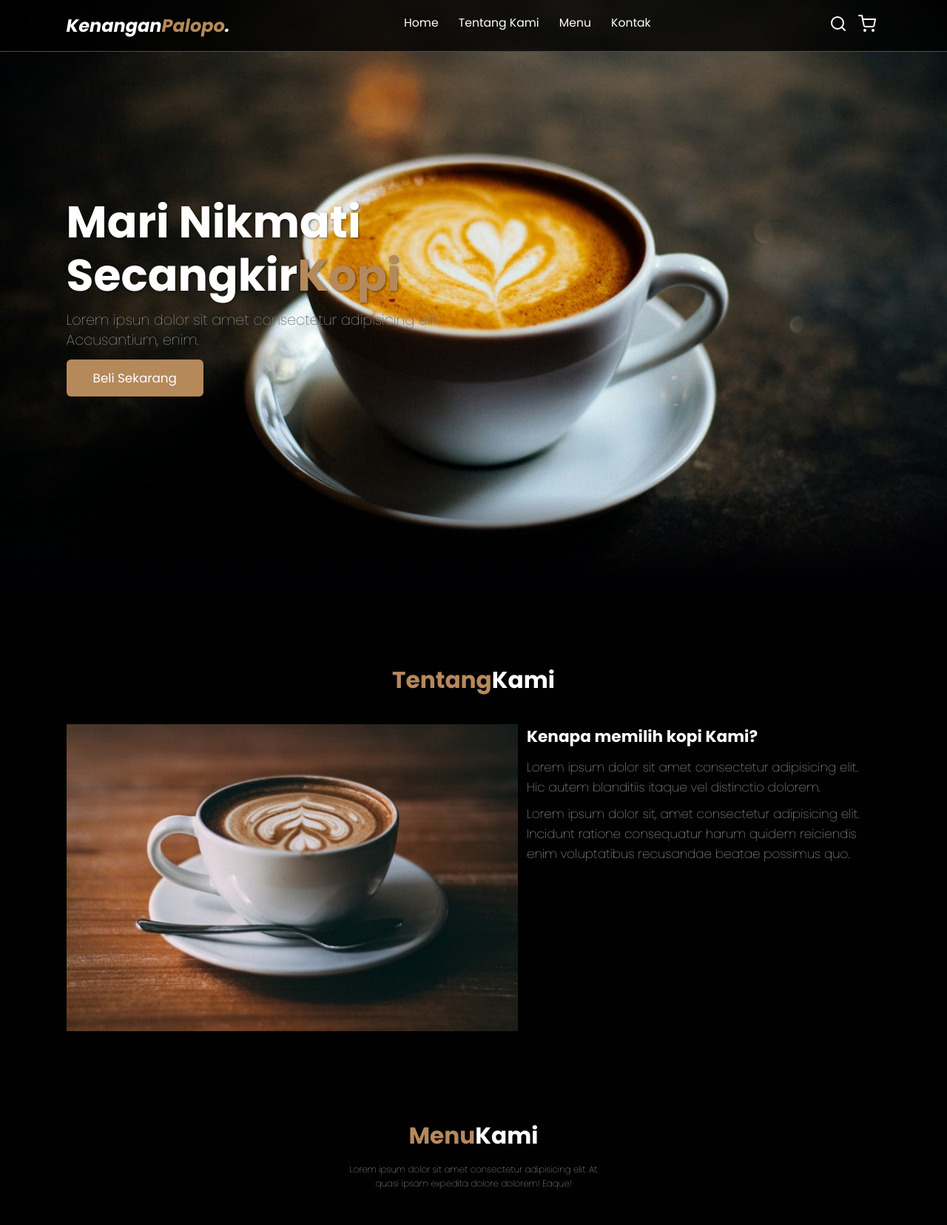
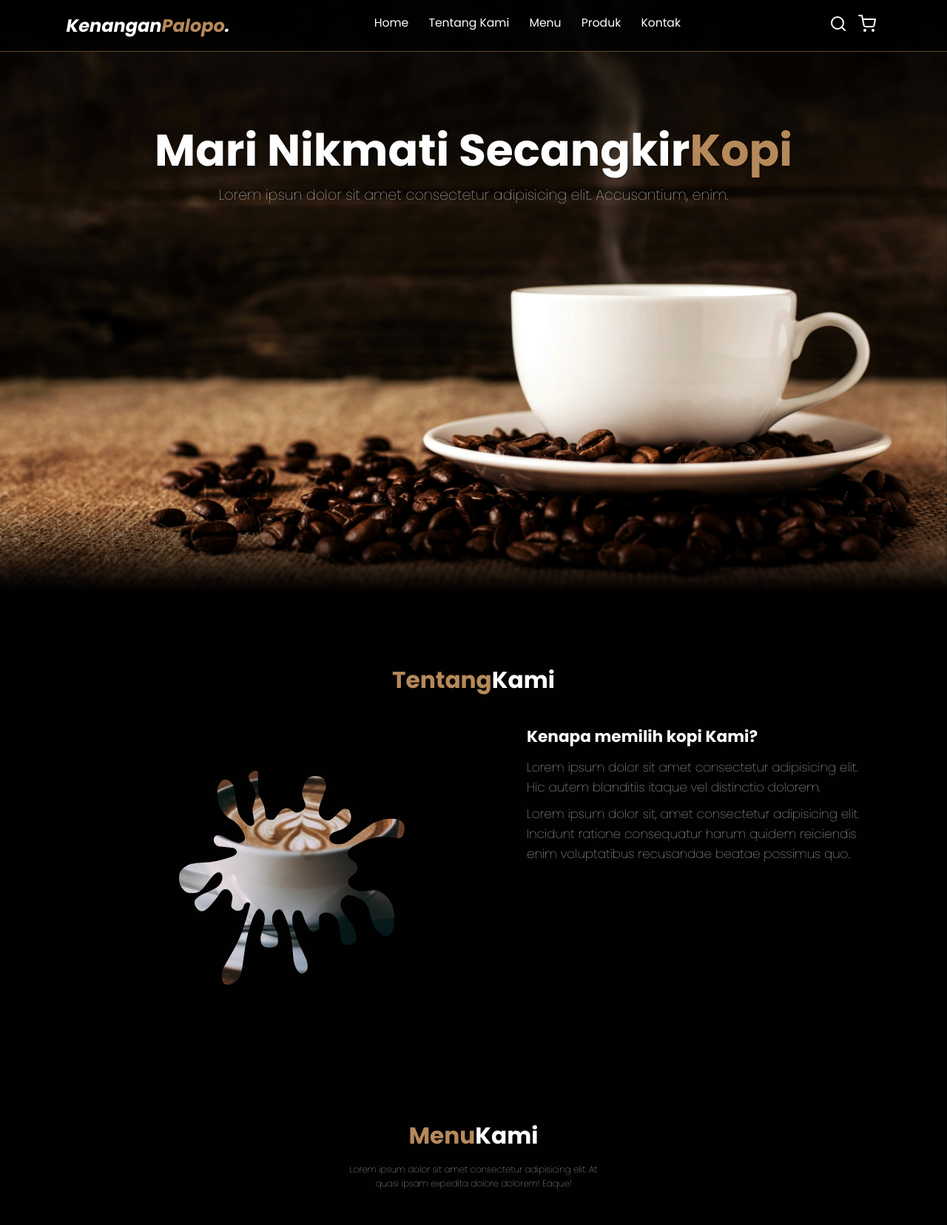
Before and after one commit to respatibuja/Kedai-kopi-kenangan-palopo, a PHP site: page / in a window 1280 px wide. Shown: the top 1656 px of the page at 74% size. Run offline with PHP 8.4, Linux system fonts and the light colour scheme.

Commit message:
menambahkan css masking

```diff
--- a/css/style.css
+++ b/css/style.css
@@ -84,19 +84,105 @@ body {
   display: none;
 }
 
+/* navbar search form */
+.Navbar .search-form {
+  position: absolute;
+  top: 100%;
+  right: 7%;
+  background-color: #fff;
+  width: 50rem;
+  height: 5rem;
+  display: flex;
+  align-items: center;
+  transform: scaleY(0);
+  transform-origin: top;
+  transition: 0.3s;
+}
+
+.Navbar .search-form input {
+  height: 100%;
+  width: 100%;
+  font-size: 1, 6rem;
+  color: var(--bg);
+  padding: 1rem;
+}
+
+.Navbar .search-form label {
+  cursor: pointer;
+  font-size: 2rem;
+  margin-right: 1.5rem;
+  color: var(--bg);
+}
+
+.Navbar .search-form.active {
+  transform: scaleY(1);
+}
+
+/* Shopping Cart */
+.shopping-cart {
+  position: absolute;
+  top: 100%;
+  right: -100%;
+  height: 100vh;
+  width: 35rem;
+  padding: 0 1.5rem;
+  background-color: #fff;
+  color: var(--bg);
+  transition: 0.3s;
+}
+
+.shopping-cart.active {
+  right: 0;
+}
+
+.shopping-cart .cart-item {
+  margin: 2rem 0;
+  display: flex;
+  align-items: center;
+  gap: 1.5rem;
+  padding-bottom: 1rem;
+  border-bottom: 1px dashed #666;
+  position: relative;
+}
+
+.shopping-cart img {
+  height: 6rem;
+  border-radius: 50%;
+}
+
+.shopping-cart h3 {
+  font-size: 1.6rem;
+  padding-bottom: 0.5rem;
+}
+
+.shopping-cart .item-price {
+  font-size: 1.2rem;
+}
+
+.shopping-cart .remove-item {
+  position: absolute;
+  right: 1rem;
+  cursor: pointer;
+}
+
+.shopping-cart .remove-item:hover {
+  color: var(--primary);
+}
+
 /* hero section */
 .hero {
   min-height: 100vh;
   display: flex;
   align-items: center;
-  background-image: url("../img/header-bg2.jpeg.jpg");
+  background-image: url("../img/header-bg.jpg");
   background-repeat: no-repeat;
   background-size: cover;
   background-position: center;
   position: relative;
+  mask-image: linear-gradient(rgba(0, 0, 0, 2) 85%, rgba(0, 0, 0, 0));
 }
 
-.hero::after {
+/* .hero::after {
   content: "";
   display: block;
   position: absolute;
@@ -108,11 +194,25 @@ body {
     rgba(1, 1, 3, 1) 8%,
     rgba(255, 255, 255, 0) 55%
   );
+} */
+
+.hero .mask-Container {
+  position: absolute;
+  /* background: salmon; */
+  inset: 0;
+  -webkit-mask-image: url("../img/header-bg.svg");
+  -webkit-mask-repeat: no-repeat;
+  -webkit-mask-size: cover;
+  -webkit-mask-position: center;
 }
 
 .hero .content {
   padding: 1.4rem 7%;
-  max-width: 60rem;
+  /* max-width: 60rem; */
+  width: 100%;
+  text-align: center;
+  position: fixed;
+  top: 150px;
 }
 
 .hero .content h1 {
@@ -149,12 +249,14 @@ body {
 /* about section */
 .about,
 .menu,
+.products,
 .contact {
   padding: 8rem 7% 1.4rem;
 }
 
 .about h2,
 .menu h2,
+.products h2,
 .contact h2 {
   text-align: center;
   font-size: 2.6rem;
@@ -177,6 +280,10 @@ body {
 
 .about .row .about-img img {
   width: 100%;
+  -webkit-mask-image: url("../img/menu/splash.svg");
+  -webkit-mask-size: 50%;
+  -webkit-mask-repeat: no-repeat;
+  -webkit-mask-position: center;
 }
 
 .about .row .content {
--- a/index.html
+++ b/index.html
@@ -28,27 +28,67 @@
         <a href="#home">Home</a>
         <a href="#About">Tentang Kami</a>
         <a href="#Menu">Menu</a>
+        <a href="#products">Produk</a>
         <a href="#contact">Kontak</a>
       </div>
 
       <div class="Navbar-extra">
-        <a href="#" id="search"> <i data-feather="search"></i></a>
-        <a href="#" id="shopping-cart"> <i data-feather="shopping-cart"></i></a>
+        <a href="#" id="search-button"> <i data-feather="search"></i></a>
+        <a href="#" id="shopping-cart-button">
+          <i data-feather="shopping-cart"></i
+        ></a>
         <a href="#" id="hamburger-menu"> <i data-feather="menu"></i></a>
       </div>
+
+      <!-- Search Form Start -->
+      <div class="search-form">
+        <input type="search" id="search-box" placeholder="search here..." />
+        <label for="search-box"><i data-feather="search"></i></label>
+      </div>
+      <!-- Search Form end -->
+
+      <!-- Shopping Card Start -->
+      <div class="shopping-cart">
+        <div class="cart-item">
+          <img src="img/products/1.jpg.jpg" alt="Product 1" />
+          <div class="item-detail">
+            <h3>Product 1</h3>
+            <div class="item-price">IDR 30K</div>
+          </div>
+          <i data-feather="trash-2" class="remove-item"></i>
+        </div>
+        <div class="cart-item">
+          <img src="img/products/1.jpg.jpg" alt="Product 1" />
+          <div class="item-detail">
+            <h3>Product 1</h3>
+            <div class="item-price">IDR 30K</div>
+          </div>
+          <i data-feather="trash-2" class="remove-item"></i>
+        </div>
+        <div class="cart-item">
+          <img src="img/products/1.jpg.jpg" alt="Product 1" />
+          <div class="item-detail">
+            <h3>Product 1</h3>
+            <div class="item-price">IDR 30K</div>
+          </div>
+          <i data-feather="trash-2" class="remove-item"></i>
+        </div>
+      </div>
+      <!-- Shopping Card End -->
     </nav>
     <!-- Navbar End -->
 
     <!-- Hero Section start -->
     <section class="hero" id="home">
-      <main class="content">
-        <h1>Mari Nikmati Secangkir<span>Kopi</span></h1>
-        <p>
-          Lorem ipsun dolor sit amet consectetur adipisicing elit. Accusantium,
-          enim.
-        </p>
-        <a href="#" class="cta">Beli Sekarang</a>
-      </main>
+      <div class="mask-Container">
+        <main class="content">
+          <h1>Mari Nikmati Secangkir<span>Kopi</span></h1>
+          <p>
+            Lorem ipsun dolor sit amet consectetur adipisicing elit.
+            Accusantium, enim.
+          </p>
+        </main>
+      </div>
     </section>
     <!-- Hero Section end -->
 
@@ -104,6 +144,63 @@
     </section>
     <!-- Menu section end -->
 
+    <!-- Product Section Start -->
+    <section class="products" id="products">
+      <h2><span>Produk Unggulan</span> Kami</h2>
+      <p>
+        Lorem ipsum dolor sit amet consectetur adipisicing elit. Debitis
+        explicabo consectetur distinctio. Harum, expedita saepe.
+      </p>
+
+      <div class="row">
+        <div class="product-card">
+          <div class="product-icon">
+            <a href="#"><i data-feather="shopping-cart"></i></a>
+            <a href="#" class="item-detail-button"
+              ><i data-feather="eye"></i
+            ></a>
+          </div>
+          <div class="product-image">
+            <img src="img/products/1.jpg.jpg" alt="Product 1" />
+          </div>
+          <div class="product-content">
+            <h3>Coffe Beans 1</h3>
+            <div class="product-stars">
+              <i data-feather="star"></i>
+              <i data-feather="star"></i>
+              <i data-feather="star"></i>
+              <i data-feather="star"></i>
+              <i data-feather="star"></i>
+            </div>
+            <div class="product-price">IDR 30K <span>IDR 55K</span></div>
+          </div>
+        </div>
+        <div class="product-card">
+          <div class="product-icon">
+            <a href="#"><i data-feather="shopping-cart"></i></a>
+            <a href="#" class="item-detail-button"
+              ><i data-feather="eye"></i
+            ></a>
+          </div>
+          <div class="product-image">
+            <img src="img/products/1.jpg.jpg" alt="Product 1" />
+          </div>
+          <div class="product-content">
+            <h3>Coffe Beans 1</h3>
+            <div class="product-stars">
+              <i data-feather="star" class="star-full"></i>
+              <i data-feather="star" class="star-full"></i>
+              <i data-feather="star" class="star-full"></i>
+              <i data-feather="star"></i>
+              <i data-feather="star"></i>
+            </div>
+            <div class="product-price">IDR 30K <span>IDR 55K</span></div>
+          </div>
+        </div>
+      </div>
+    </section>
+    <!-- Product Section End -->
+
     <!-- contact section start -->
 
     <section id="contact" class="contact">
@@ -130,7 +227,7 @@
             <i data-feather="mail"></i>
             <input type="text" placeholder="email" />
           </div>
-          <div class="input-group">
+          <div init class="input-group">
             <i data-feather="phone"></i>
             <input type="text" placeholder="no hp" />
           </div>
@@ -153,6 +250,7 @@
         <a href="#home">Home</a>
         <a href="#About">Tentang Kami</a>
         <a href="#Menu">Menu</a>
+        <a href="#products">Produk</a>
         <a href="#contact">Kontak</a>
       </div>
 
@@ -161,6 +259,36 @@
       </div>
     </footer>
     <!-- footer end -->
+
+    <!-- Modal Box Item Detail start -->
+    <div class="modal" id="item-detail-modal">
+      <div class="modal-container">
+        <a href="#" class="close-icon"><i data-feather="x"></i></a>
+        <div class="modal-content">
+          <img src="img/products/1.jpg.jpg" alt="product 1" />
+          <div class="product-content">
+            <h3>Product 1</h3>
+            <p>
+              Lorem ipsum dolor sit amet consectetur adipisicing elit. Impedit
+              architecto, a deserunt modi in laborum tempora accusamus harum
+              laboriosam? Optio aut magni asperiores obcaecati ratione.
+            </p>
+            <div class="product-stars">
+              <i data-feather="star" class="star-full"></i>
+              <i data-feather="star" class="star-full"></i>
+              <i data-feather="star" class="star-full"></i>
+              <i data-feather="star"></i>
+              <i data-feather="star"></i>
+            </div>
+            <div class="product-price">IDR 30K <span>IDR 55K</span></div>
+            <a href="#"
+              ><i data-feather="shopping-cart"></i> <span>add to cart</span></a
+            >
+          </div>
+        </div>
+      </div>
+    </div>
+
     <!-- Feather Icon -->
     <script>
       feather.replace();
```
Also changed, not shown: other parts of css/style.css (+150 -0 lines), js/script.js (+53 -3 lines), img/header-bg.jpg (added), img/header-bg.svg (added), img/header-bg2.SVG (added), img/menu/coffe-beans.svg (added), img/menu/splash.svg (added), img/products/1.jpg.jpg (added).
